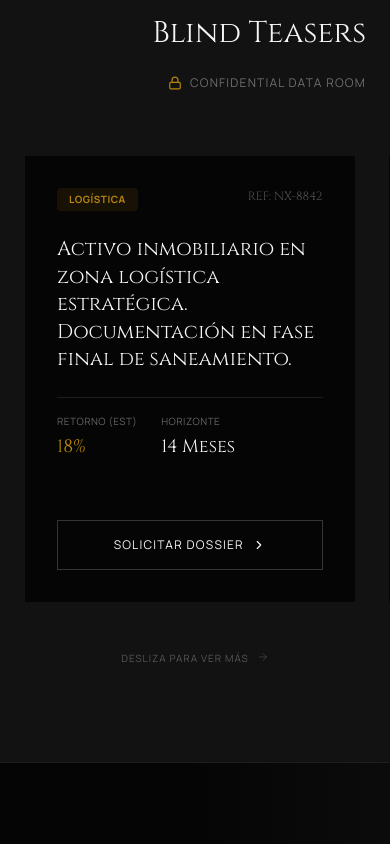
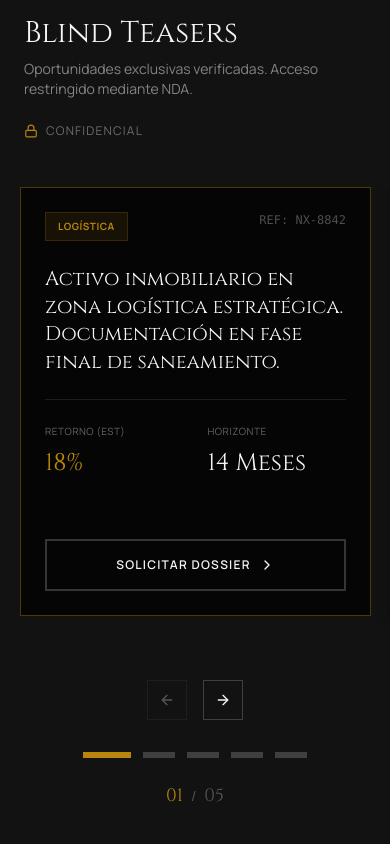
Before and after one commit to free4fun/nexura, a Next.js app: page / in a window 390 px wide. Shown: the part 4940-5784 px from the top of the page. Built offline with nearby package versions, Linux system fonts and the light colour scheme.

Commit message:
feat: add mobile card swap animation and enhance Opportunities section with improved scrolling and navigation

```diff
--- a/components/LandingSections.tsx
+++ b/components/LandingSections.tsx
@@ -227,79 +227,241 @@ export const Protocol = () => {
 
 export const Opportunities = () => {
   const scrollRef = useRef<HTMLDivElement>(null);
+  const [currentIndex, setCurrentIndex] = React.useState(0);
+  const [isDragging, setIsDragging] = React.useState(false);
+
+  const cardRefs = React.useRef<Array<HTMLDivElement | null>>([]);
+  const isAutoScrollingRef = React.useRef(false);
+  const autoScrollTokenRef = React.useRef(0);
+  const autoScrollRafRef = React.useRef<number | null>(null);
+
+  const scrollToCard = (index: number) => {
+    const container = scrollRef.current;
+    const card = cardRefs.current[index];
+    if (!container || !card) return;
+
+    // Desktop: si hay una animación en curso, la reemplazamos (clicks rápidos)
+    autoScrollTokenRef.current += 1;
+    const token = autoScrollTokenRef.current;
+    if (autoScrollRafRef.current != null) {
+      cancelAnimationFrame(autoScrollRafRef.current);
+      autoScrollRafRef.current = null;
+    }
+
+    // Centra la card dentro del contenedor (mejor UX que usar clientWidth fijo)
+    const rawTarget = card.offsetLeft - (container.clientWidth - card.clientWidth) / 2;
+    const maxScrollLeft = Math.max(0, container.scrollWidth - container.clientWidth);
+    const target = Math.max(0, Math.min(rawTarget, maxScrollLeft));
+    const start = container.scrollLeft;
+    const distance = target - start;
+    const duration = 700; // un poco más lento/suave
+    const startTime = performance.now();
+
+    isAutoScrollingRef.current = true;
+
+    const animateScroll = (currentTime: number) => {
+      const elapsed = currentTime - startTime;
+      const progress = Math.min(elapsed / duration, 1);
+      const easeInOutCubic = progress < 0.5
+        ? 4 * progress * progress * progress
+        : 1 - Math.pow(-2 * progress + 2, 3) / 2;
+
+      container.scrollLeft = start + distance * easeInOutCubic;
+
+      if (progress < 1) {
+        if (token !== autoScrollTokenRef.current) return;
+        autoScrollRafRef.current = requestAnimationFrame(animateScroll);
+        return;
+      }
+
+      // Asegura el valor final (evita clamping raro en extremos)
+      container.scrollLeft = target;
+      if (token === autoScrollTokenRef.current) {
+        isAutoScrollingRef.current = false;
+        autoScrollRafRef.current = null;
+      }
+    };
+
+    autoScrollRafRef.current = requestAnimationFrame(animateScroll);
+  };
 
   const scroll = (direction: 'left' | 'right') => {
-    if (scrollRef.current) {
-      const scrollAmount = 400;
-      scrollRef.current.scrollBy({
-        left: direction === 'left' ? -scrollAmount : scrollAmount,
-        behavior: 'smooth'
+    const newIndex = direction === 'left'
+      ? Math.max(0, currentIndex - 1)
+      : Math.min(OPPORTUNITIES.length - 1, currentIndex + 1);
+
+    setCurrentIndex(newIndex);
+    scrollToCard(newIndex);
+  };
+
+  const scrollDesktop = (direction: 'left' | 'right') => {
+    setCurrentIndex((prev) => {
+      const next = direction === 'left'
+        ? Math.max(0, prev - 1)
+        : Math.min(OPPORTUNITIES.length - 1, prev + 1);
+      scrollToCard(next);
+      return next;
     });
+  };
+
+  const scrollToIndex = (index: number) => {
+    setCurrentIndex(index);
+    scrollToCard(index);
+  };
+
+  React.useEffect(() => {
+    const handleScroll = () => {
+      if (!scrollRef.current || isDragging || isAutoScrollingRef.current) return;
+
+      const container = scrollRef.current;
+      const center = container.scrollLeft + container.clientWidth / 2;
+
+      let bestIndex = 0;
+      let bestDistance = Number.POSITIVE_INFINITY;
+
+      for (let i = 0; i < OPPORTUNITIES.length; i++) {
+        const card = cardRefs.current[i];
+        if (!card) continue;
+        const cardCenter = card.offsetLeft + card.clientWidth / 2;
+        const distance = Math.abs(cardCenter - center);
+        if (distance < bestDistance) {
+          bestDistance = distance;
+          bestIndex = i;
         }
+      }
+
+      setCurrentIndex((prev) => (prev === bestIndex ? prev : bestIndex));
     };
+
+    const scrollElement = scrollRef.current;
+    if (scrollElement) {
+      scrollElement.addEventListener('scroll', handleScroll, { passive: true });
+      return () => {
+        scrollElement.removeEventListener('scroll', handleScroll);
+      };
+    }
+  }, [isDragging]);
 
   return (
     <section id="oportunidades" className="py-24 bg-nexura-surface border-y border-nexura-white/5 overflow-hidden">
       <div className="max-w-7xl mx-auto px-6">
-        <div className="flex flex-col md:flex-row justify-between items-end mb-16 gap-6">
-            <div>
+        <div className="flex flex-col md:flex-row justify-between items-start md:items-end mb-12 gap-6">
+            <div className="flex-1">
                 <span className="text-nexura-gold text-xs font-bold tracking-[0.2em] uppercase mb-4 block">04. Inventario Activo</span>
-                <h2 className="font-serif text-3xl md:text-4xl text-nexura-white">Blind Teasers</h2>
+                <h2 className="font-serif text-3xl md:text-4xl lg:text-5xl text-nexura-white mb-2">Blind Teasers</h2>
+                <p className="text-nexura-white/50 text-sm max-w-xl">Oportunidades exclusivas verificadas. Acceso restringido mediante NDA.</p>
             </div>
-            <div className="flex items-center gap-6">
             <div className="flex items-center gap-2 text-nexura-white/40 text-xs tracking-widest uppercase">
                 <Lock size={14} className="text-nexura-gold" />
-                    Confidential Data Room
-                </div>
-                <div className="hidden md:flex gap-2">
-                    <button onClick={() => scroll('left')} className="w-10 h-10 border border-nexura-white/20 flex items-center justify-center hover:border-nexura-gold hover:text-nexura-gold transition-colors">
-                        <ArrowLeft size={16} />
-                    </button>
-                    <button onClick={() => scroll('right')} className="w-10 h-10 border border-nexura-white/20 flex items-center justify-center hover:border-nexura-gold hover:text-nexura-gold transition-colors">
-                        <ArrowRight size={16} />
-                    </button>
-                </div>
+                <span className="hidden md:inline">Confidential Data Room</span>
+                <span className="md:hidden">Confidencial</span>
             </div>
         </div>
 
+        {/* Carrusel con navegación responsiva */}
+        <div className="relative md:px-14">
+          {/* Desktop: chevrons a los costados, centrados verticalmente */}
+          <button
+            onClick={() => scrollDesktop('left')}
+            disabled={currentIndex === 0}
+            className="hidden md:flex absolute left-0 top-1/2 -translate-y-1/2 z-20 w-12 h-12 border border-nexura-white/20 text-nexura-white/70 items-center justify-center hover:border-nexura-gold hover:text-nexura-gold transition-all duration-300 disabled:opacity-30 disabled:cursor-not-allowed disabled:hover:border-nexura-white/20 disabled:hover:text-nexura-white group"
+            aria-label="Anterior"
+          >
+            <ArrowLeft size={18} className="group-hover:scale-110 group-hover:-rotate-12 transition-transform duration-300" />
+          </button>
+
+          <button
+            onClick={() => scrollDesktop('right')}
+            disabled={currentIndex === OPPORTUNITIES.length - 1}
+            className="hidden md:flex absolute right-0 top-1/2 -translate-y-1/2 z-20 w-12 h-12 border border-nexura-white/20 text-nexura-white/70 items-center justify-center hover:border-nexura-gold hover:text-nexura-gold transition-all duration-300 disabled:opacity-30 disabled:cursor-not-allowed disabled:hover:border-nexura-white/20 disabled:hover:text-nexura-white group"
+            aria-label="Siguiente"
+          >
+            <ArrowRight size={18} className="group-hover:scale-110 group-hover:rotate-12 transition-transform duration-300" />
+          </button>
+
           <div
             ref={scrollRef}
-            className="flex gap-8 overflow-x-auto pb-8 snap-x snap-mandatory scrollbar-hide -mx-6 px-6 md:mx-0 md:px-0"
+            onMouseDown={() => setIsDragging(true)}
+            onMouseUp={() => setIsDragging(false)}
+            onMouseLeave={() => setIsDragging(false)}
+            className="flex gap-6 md:gap-8 overflow-x-auto pb-8 snap-x snap-mandatory scrollbar-hide -mx-6 px-6 md:mx-0 md:px-0 cursor-grab active:cursor-grabbing"
+            style={{ scrollbarWidth: 'none', msOverflowStyle: 'none' }}
           >
               {OPPORTUNITIES.map((item, idx) => (
-                <div key={idx} className="min-w-[85vw] md:min-w-[450px] snap-center bg-nexura-black border border-nexura-white/5 p-8 hover:border-nexura-gold/50 transition-colors duration-300 flex flex-col justify-between group">
+                <div
+                  key={idx}
+                  ref={(el) => { cardRefs.current[idx] = el; }}
+                  className={`min-w-[90vw] sm:min-w-[85vw] md:min-w-[420px] lg:min-w-[480px] snap-center bg-nexura-black border p-6 md:p-10 transition-all duration-500 flex flex-col justify-between group md:hover:shadow-2xl md:hover:shadow-nexura-gold/5 md:hover:-translate-y-1 ${idx === currentIndex ? 'border-nexura-gold/40 blur-none md:blur-none' : 'border-nexura-white/5 blur-sm md:blur-sm'}`}
+                >
                     <div>
                         <div className="flex justify-between items-start mb-6">
-                            <span className="bg-nexura-gold/10 text-nexura-gold text-[10px] uppercase font-bold px-3 py-1 tracking-wider rounded">{item.category}</span>
-                            <span className="text-nexura-white/30 text-xs font-serif">REF: {item.ref}</span>
+                            <span className="bg-nexura-gold/10 text-nexura-gold text-[10px] uppercase font-bold px-3 py-1.5 tracking-wider border border-nexura-gold/20">{item.category}</span>
+                            <span className="text-nexura-white/30 text-xs font-mono">REF: {item.ref}</span>
                         </div>
-                        <h3 className="text-xl text-nexura-white mb-6 font-serif leading-snug">
+                        <h3 className="text-xl md:text-2xl text-nexura-white mb-6 font-serif leading-snug group-hover:text-nexura-gold/90 transition-colors duration-300">
                             {item.title}
                         </h3>
-                        <div className="flex gap-6 mb-8 border-t border-nexura-white/10 pt-4">
+                        <div className="grid grid-cols-2 gap-6 mb-8 border-t border-nexura-white/10 pt-6">
                              <div>
-                                <span className="block text-[10px] text-nexura-white/40 uppercase tracking-wider mb-1">Retorno (Est)</span>
-                                <span className="text-nexura-gold text-lg font-serif">{item.roi}</span>
+                                <span className="block text-[10px] text-nexura-white/40 uppercase tracking-wider mb-2">Retorno (Est)</span>
+                                <span className="text-nexura-gold text-2xl font-serif">{item.roi}</span>
                              </div>
                              <div>
-                                <span className="block text-[10px] text-nexura-white/40 uppercase tracking-wider mb-1">Horizonte</span>
-                                <span className="text-nexura-white text-lg font-serif">{item.timeline}</span>
+                                <span className="block text-[10px] text-nexura-white/40 uppercase tracking-wider mb-2">Horizonte</span>
+                                <span className="text-nexura-white text-2xl font-serif">{item.timeline}</span>
                              </div>
                         </div>
                     </div>
                     <Link
                       href={`/dossier?ref=${item.ref}`}
-                      className="w-full border border-nexura-white/20 text-nexura-white text-xs uppercase tracking-widest py-4 hover:bg-nexura-gold hover:border-nexura-gold hover:text-nexura-black transition-all duration-300 flex items-center justify-center gap-2"
+                      className="w-full border-2 border-nexura-white/20 text-nexura-white text-xs uppercase tracking-widest py-4 hover:bg-nexura-gold hover:border-nexura-gold hover:text-nexura-black transition-all duration-300 flex items-center justify-center gap-2 group-hover:border-nexura-gold/50 font-semibold"
                     >
-                        Solicitar Dossier <ChevronRight size={14} />
+                        Solicitar Dossier <ChevronRight size={16} className="group-hover:translate-x-1 transition-transform" />
                     </Link>
                 </div>
               ))}
           </div>
+        </div>
 
-        <div className="md:hidden flex justify-center mt-4 gap-2">
-            <span className="text-[10px] text-nexura-white/30 uppercase tracking-widest">Desliza para ver más</span>
-            <ArrowRight size={12} className="text-nexura-white/30 animate-pulse" />
+        {/* Botones de navegación en mobile */}
+        <div className="flex md:hidden justify-center items-center gap-4 mt-8">
+          <button
+            onClick={() => scroll('left')}
+            disabled={currentIndex === 0}
+            className="w-10 h-10 border border-nexura-white/20 flex items-center justify-center hover:border-nexura-gold hover:text-nexura-gold transition-all duration-300 disabled:opacity-30 disabled:cursor-not-allowed disabled:hover:border-nexura-white/20 disabled:hover:text-nexura-white group"
+          >
+              <ArrowLeft size={16} className="group-hover:scale-110 group-hover:-rotate-12 transition-transform duration-300" />
+          </button>
+          <button
+            onClick={() => scroll('right')}
+            disabled={currentIndex === OPPORTUNITIES.length - 1}
+            className="w-10 h-10 border border-nexura-white/20 flex items-center justify-center hover:border-nexura-gold hover:text-nexura-gold transition-all duration-300 disabled:opacity-30 disabled:cursor-not-allowed disabled:hover:border-nexura-white/20 disabled:hover:text-nexura-white group"
+          >
+              <ArrowRight size={16} className="group-hover:scale-110 group-hover:rotate-12 transition-transform duration-300" />
+          </button>
+        </div>
+
+        {/* Indicadores de progreso */}
+        <div className="flex justify-center items-center mt-8 gap-3">
+          {OPPORTUNITIES.map((_, idx) => (
+            <button
+              key={idx}
+              onClick={() => scrollToIndex(idx)}
+              className={`transition-all duration-300 ${
+                idx === currentIndex
+                  ? 'w-12 h-1.5 bg-nexura-gold'
+                  : 'w-8 h-1.5 bg-nexura-white/20 hover:bg-nexura-white/40'
+              }`}
+              aria-label={`Ir a oportunidad ${idx + 1}`}
+            />
+          ))}
+        </div>
+
+        {/* Contador */}
+        <div className="flex justify-center items-center mt-6 gap-2">
+          <span className="text-nexura-gold font-serif text-lg">{String(currentIndex + 1).padStart(2, '0')}</span>
+          <span className="text-nexura-white/30 text-sm">/</span>
+          <span className="text-nexura-white/30 font-serif text-lg">{String(OPPORTUNITIES.length).padStart(2, '0')}</span>
         </div>
       </div>
     </section>
```
Also changed, not shown: app/globals.css (+12 -0 lines). Lines whose indentation alone changed are shown as unchanged.
